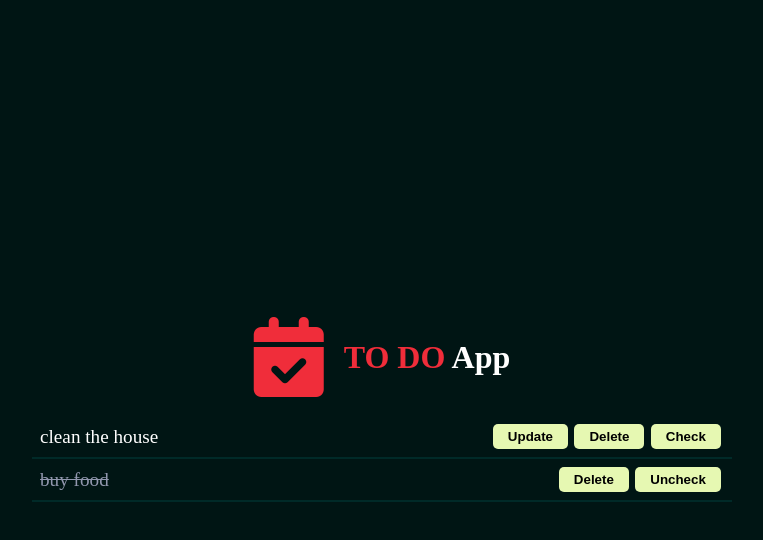
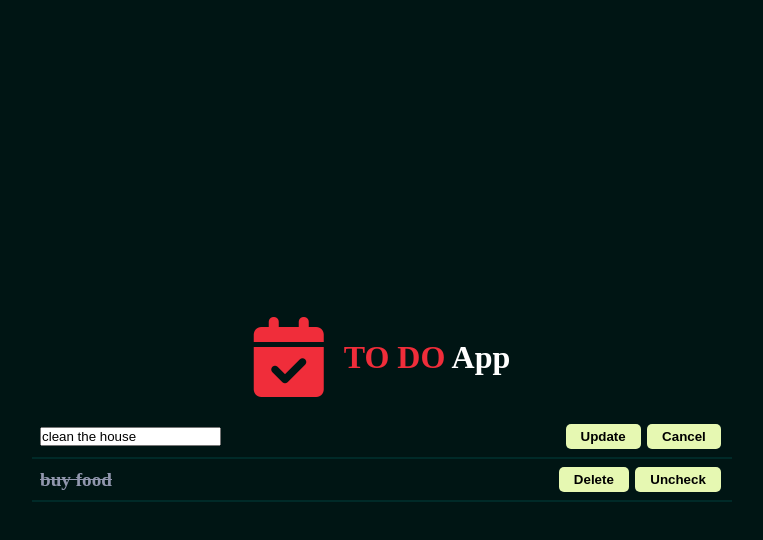
Before and after one commit to AlexandraTnd/To-do---react-app, a React (Create React App) app: page / in a window 1280 px wide. Both pictures are taken after a click on the button "Update". Shown: the top 540 px of the page, without its empty margins (258-1021 px from the left). Built offline with nearby package versions, Linux system fonts and the light colour scheme.

Commit message:
add update function

```diff
--- a/src/App.css
+++ b/src/App.css
@@ -40,10 +40,12 @@ header {
   width: 700px;
   border-bottom: 2px solid #013634a2;
   padding: 0.5rem;
+  font-weight: bold;
 }
 
 .task-name {
   font-size: 1.2rem;
+  color: rgb(230, 248, 178);
 }
 
 .task-checked {
--- a/src/App.js
+++ b/src/App.js
@@ -4,7 +4,7 @@ import Header from './components/Header.js';
 import ToDoTask from './components/ToDoTask.js'
 
 function App() {
-  const [tasks, setTasks] = useState([{ name: "clean the house", checked: false }, { name: "buy food", checked: true }]);
+  const [tasks, setTasks] = useState([{ name: "clean the house", checked: false, update: false }, { name: "buy food", checked: true, update: false }]);
 
 function checkTask(index) {
   const newTasks = tasks.map((task,i) => i===index ? {name: task.name, checked: !task.checked} : task);
@@ -14,6 +14,22 @@ function checkTask(index) {
 function deleteTask(index) {
   const newTasks = [...tasks].filter((task, i) => i !== index);
   setTasks(newTasks);
+}
+
+function updateTask(taskName, index) {
+  if (taskName === "") {
+    const newTasks = tasks.map((task,i) => i===index ? {name: task.name, update: !task.update} : task);
+    setTasks(newTasks);
+  }
+  else {
+    const newTasks = tasks.map((task,i) => i === index ? {name: taskName, checked: false, update:false} : task);
+    setTasks(newTasks);
+  }
+}
+
+function cancelUpdate(index) {
+  const newTasks = tasks.map((task,i) => i===index ? {name: task.name, update: !task.update} : task);
+    setTasks(newTasks);
 }
 
   return (
@@ -26,6 +42,8 @@ function deleteTask(index) {
           task={task}
           checkTask={checkTask}
           deleteTask={deleteTask}
+          updateTask={updateTask}
+          cancelUpdate={cancelUpdate}
         />
       ))}
     </div>
--- a/src/components/ToDoTask.js
+++ b/src/components/ToDoTask.js
@@ -1,23 +1,43 @@
-function ToDoTask({ index, task, checkTask, deleteTask }) {
+import { useState } from "react";
 
+function ToDoTask({ index, task, checkTask, deleteTask, updateTask, cancelUpdate }) {
+    const [updatedTaskName, setupdatedTaskName] = useState(task.name);
 
     return (
         <div className='task'>
+            {
+                task.update ?
+                    <input defaultValue={task.name} onChange={(e) => setupdatedTaskName(e.target.value)}></input> :
                     <div className={task.checked ? "task-name task-checked" : "task-name"}>{task.name}</div>
+            }
+
             <div className="task-buttons">
                 {
-                    task.checked ? "" : <button id={`update-` + index}>Update</button>
+                    task.checked ? "" :
+                        <button
+                            id={`update-` + index}
+                            onClick={() => updatedTaskName !== task.name ? updateTask(updatedTaskName, index) : updateTask("", index)}
+                        >
+                            Update
+                        </button>
                 }
+                {
+                    task.update ? "" :
                         <button
                             id={`delete-` + index}
                             onClick={() => deleteTask(index)}>
                             Delete
                         </button>
+                }
+                {
+                    task.update ?
+                        <button onClick={() => {cancelUpdate(index); setupdatedTaskName(task.name)}}>Cancel</button> :
                         <button
                             id={`check-` + index}
                             onClick={() => checkTask(index)}>
                             {task.checked ? "Uncheck" : "Check"}
                         </button>
+                }
             </div>
         </div>
     )
```
Lines whose indentation alone changed are shown as unchanged.
